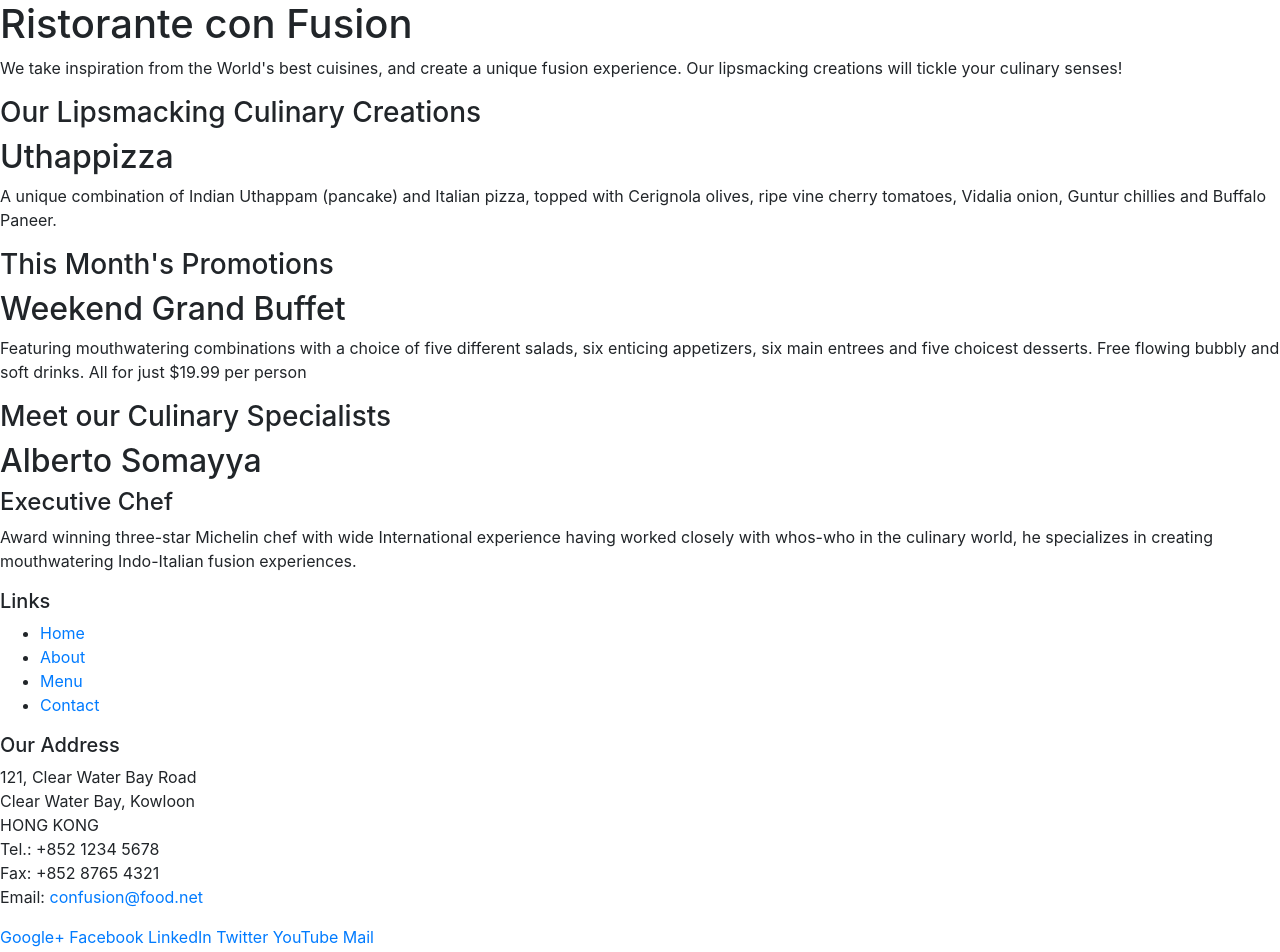
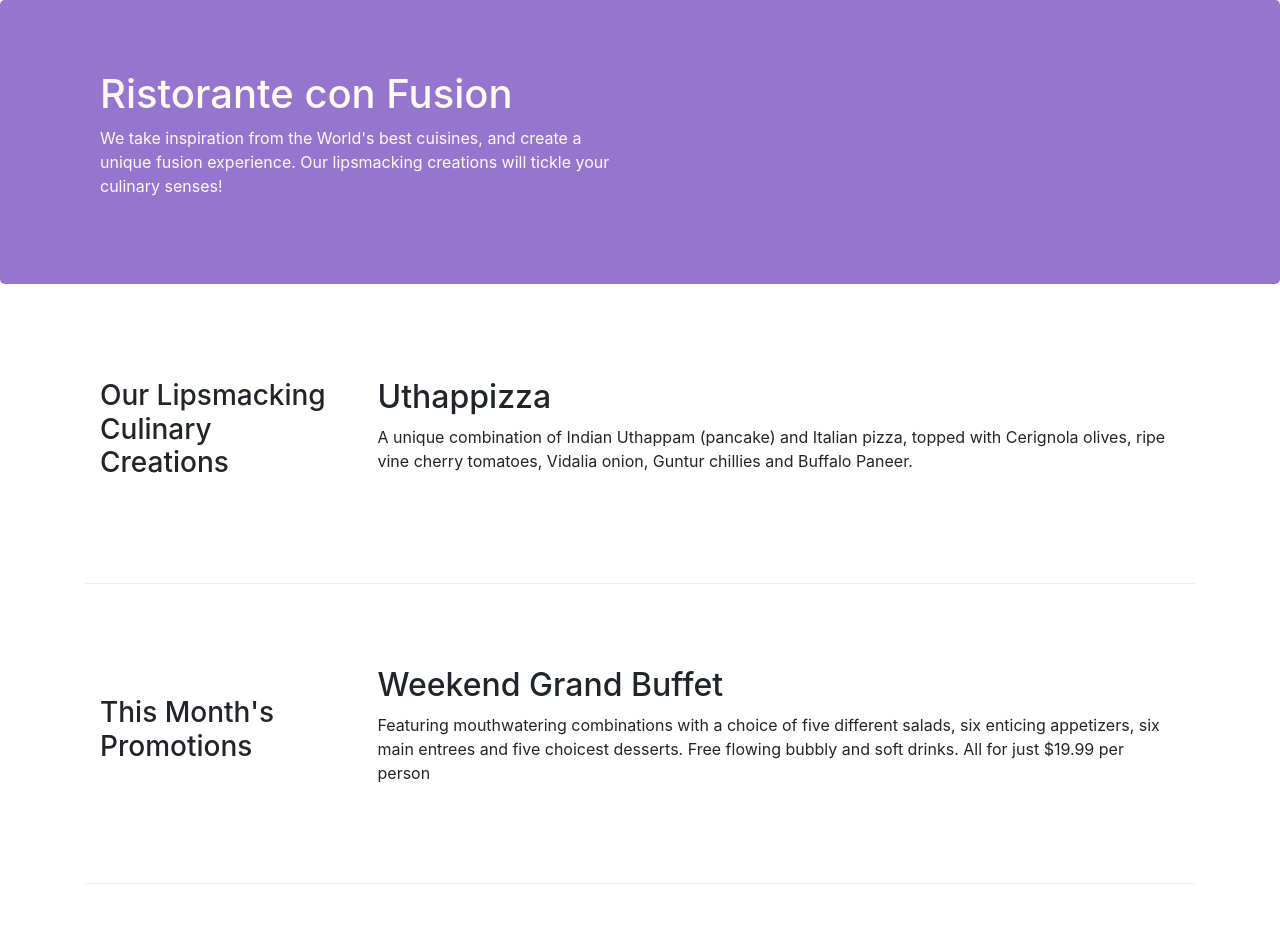
Before and after one commit to RashakDude/Bootstrap_Course, a website: page Bootstrap4/conFusion/index.html in a window 1280 px wide. Shown: the top 952 px of the page. Drawn offline with nearby package versions, Linux system fonts and the light colour scheme.

Commit message:
Assignment one

```diff
--- /dev/null
+++ b/Bootstrap4/conFusion/css/styles.css
@@ -0,0 +1,30 @@
+.header{
+    margin: 0px auto;
+    padding: 0px;
+}
+
+.row-content{
+    margin: 0px auto;
+    padding: 50px 0px 50px 0px;
+    border-bottom: 1px ridge;
+    min-height: 300px;
+}
+
+.footer{
+    background-color: #D1C4E9;
+    margin:0px auto;
+    padding: 20px 0px 20px 0px;
+}
+
+.jumbotron {
+    padding:70px 30px 70px 30px;
+    margin:0px auto;
+    background: #9575CD ;
+    color:floralwhite;
+}
+
+address{
+    font-size:80%;
+    margin:0px;
+    color:#0f0f0f;
+}
--- a/Bootstrap4/conFusion/index.html
+++ b/Bootstrap4/conFusion/index.html
@@ -10,50 +10,53 @@
 
         <!-- Bootstrap CSS -->
         <link rel="stylesheet" href="node_modules/bootstrap/dist/css/bootstrap.min.css">
+
+        <!--Custom CSS-->
+        <link rel="stylesheet" href="css/styles.css">
 </head>
 
 <body>
 
-    <header>
-        <div>
-            <div>
-                <div>
+    <header class = "jumbotron">
+        <div class = "container">
+            <div class = "row header">
+                <div class = "col-12 col-sm-6">
                     <h1>Ristorante con Fusion</h1>
                     <p>We take inspiration from the World's best cuisines, and create a unique fusion experience. Our lipsmacking creations will tickle your culinary senses!</p>
                 </div>
-                <div>
+                <div class = "col-12 col-sm">
                 </div>
             </div>
         </div>
     </header>
 
-    <div>
-        <div>
-            <div>
+    <div class = "container">
+        <div class = "row row-content align-items-center">
+            <div class = "col-12 col-sm-4 col-md-3">
                 <h3>Our Lipsmacking Culinary Creations</h3>
             </div>
-            <div>
+            <div class = "col col-sm col-md">
                 <h2>Uthappizza</h2>
                 <p>A unique combination of Indian Uthappam (pancake) and Italian pizza, topped with Cerignola olives, ripe vine cherry tomatoes, Vidalia onion, Guntur chillies and Buffalo Paneer.</p>
             </div>
         </div>
 
 
-        <div>
-            <div>
+        <div class = "row row-content align-items-center">
+            <div class = "col-12 col-sm-4 col-md-3">
                 <h3>This Month's Promotions</h3>
             </div>
-            <div>
+            <div class = "col col-sm col-md">
                 <h2>Weekend Grand Buffet</h2>
                 <p>Featuring mouthwatering combinations with a choice of five different salads, six enticing appetizers, six main entrees and five choicest desserts. Free flowing bubbly and soft drinks. All for just $19.99 per person </p>
             </div>
         </div>
 
-        <div>
-            <div>
+        <div class = "row row-content align-items-center">
+            <div class = "col-12 col-sm-4 col-md-3">
                 <h3>Meet our Culinary Specialists</h3>
             </div>
-            <div>
+            <div class = "col col-sm col-md">
                 <h2>Alberto Somayya</h2>
                 <h4>Executive Chef</h4>
                 <p>Award winning three-star Michelin chef with wide International experience having worked closely with whos-who in the culinary world, he specializes in creating mouthwatering Indo-Italian fusion experiences. </p>
@@ -61,19 +64,19 @@
         </div>
     </div>
 
-    <footer>
-        <div>
-            <div>
-                <div>
+    <footer class = "footer">
+        <div class = "container">
+            <div class = "row">
+                <div class = "col-4 offset-1 col-sm-2" >
                     <h5>Links</h5>
-                    <ul>
+                    <ul class = "list-unstyled">
                         <li><a href="#">Home</a></li>
                         <li><a href="#">About</a></li>
                         <li><a href="#">Menu</a></li>
                         <li><a href="#">Contact</a></li>
                     </ul>
                 </div>
-                <div>
+                <div class = "col-7 col-sm-5">
                     <h5>Our Address</h5>
                     <address>
 		              121, Clear Water Bay Road<br>
@@ -84,7 +87,7 @@
 		              Email: <a href="mailto:confusion@food.net">confusion@food.net</a>
 		           </address>
                 </div>
-                <div>
+                <div class = "col-12 col-sm-4 align-self-center">
                     <div>
                         <a href="http://google.com/+">Google+</a>
                         <a href="http://www.facebook.com/profile.php?id=">Facebook</a>
@@ -95,8 +98,8 @@
                     </div>
                 </div>
            </div>
-           <div>
-                <div>
+           <div class = "row justify-content-center">
+                <div class = "col-auto">
                     <p>© Copyright 2018 Ristorante Con Fusion</p>
                 </div>
            </div>
```
Also changed, not shown: Bootstrap4/conFusion/aboutus.html (added, +114 -0 lines).
